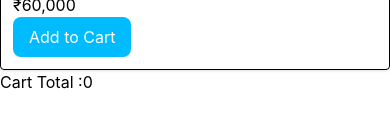
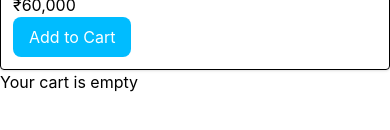
Before and after one commit to roshan-vyas-dev/mini-ecommerce, a React (Vite) app: page / in a window 390 px wide. Shown: the part 376-506 px from the top of the page. Built offline with nearby package versions, Linux system fonts and the light colour scheme.

Commit message:
style: improve responsive cart layout

```diff
--- a/src/components/Cart/Cart.jsx
+++ b/src/components/Cart/Cart.jsx
@@ -1,12 +1,16 @@
 function Cart({ cart, addQuantity, decreaseQuantity, removeFromCart }) {
+  if (cart.length === 0) {
+    return <p>Your cart is empty</p>;
+  }
   const cartTotal = cart.reduce((total, item) => {
     return total + item.product.price * item.quantity;
   }, 0);
   return (
-    <div>
+    <div className="p-4 space-y-4">
+      <h2 className="font-semibold text-2xl mb-3">Your Cart</h2>
       {cart.map((item) => (
-        <div className="border rounded p-3 shadow-sm flex gap-4">
-          <p key={item.product.id}>
+        <div className="border rounded p-3 shadow-sm flex flex-wrap gap-4 " key={item.product.id}>
+          <p >
             {item.product.name} x {item.quantity}
           </p>
 
@@ -21,6 +25,8 @@ function Cart({ cart, addQuantity, decreaseQuantity, removeFromCart }) {
           >
             +
           </button>
+
+          <span className="font-semibold ">{item.quantity}</span>
 
           <button
             onClick={() => decreaseQuantity(item.product.id)}
```
